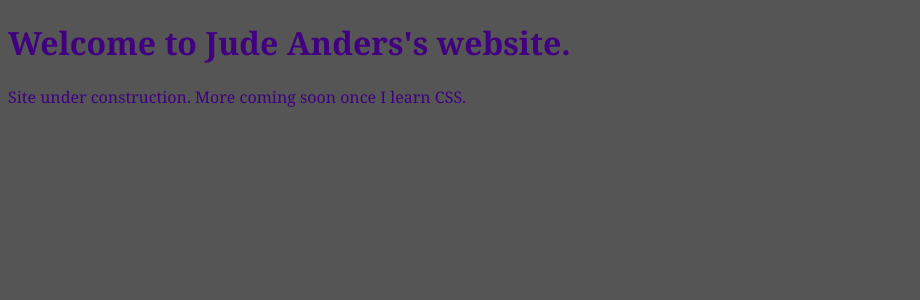
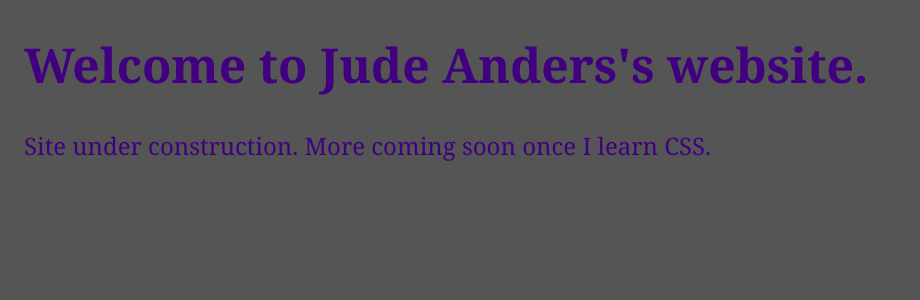
Before and after one commit to 1anderj/judeanders-website, a Jekyll site: the page built from index.html, in a window 1280 px wide. Shown: the top 300 px of the page, without its empty margins (0-920 px from the left). Built offline with Jekyll 4.4.1, drawn with Linux system fonts in a browser that asks for light colours.

Commit message:
Update default.html

```diff
--- a/_layouts/default.html
+++ b/_layouts/default.html
@@ -14,6 +14,8 @@
           color: #400080;
           font-family: "Cambria Math", "Cambria", "Chivo Mono", "Helvetica", fantasy;
           font-weight: lighter;
+          font-size: 24px;
+          margin: 24px;
       }
     </style>
   </head>
```
